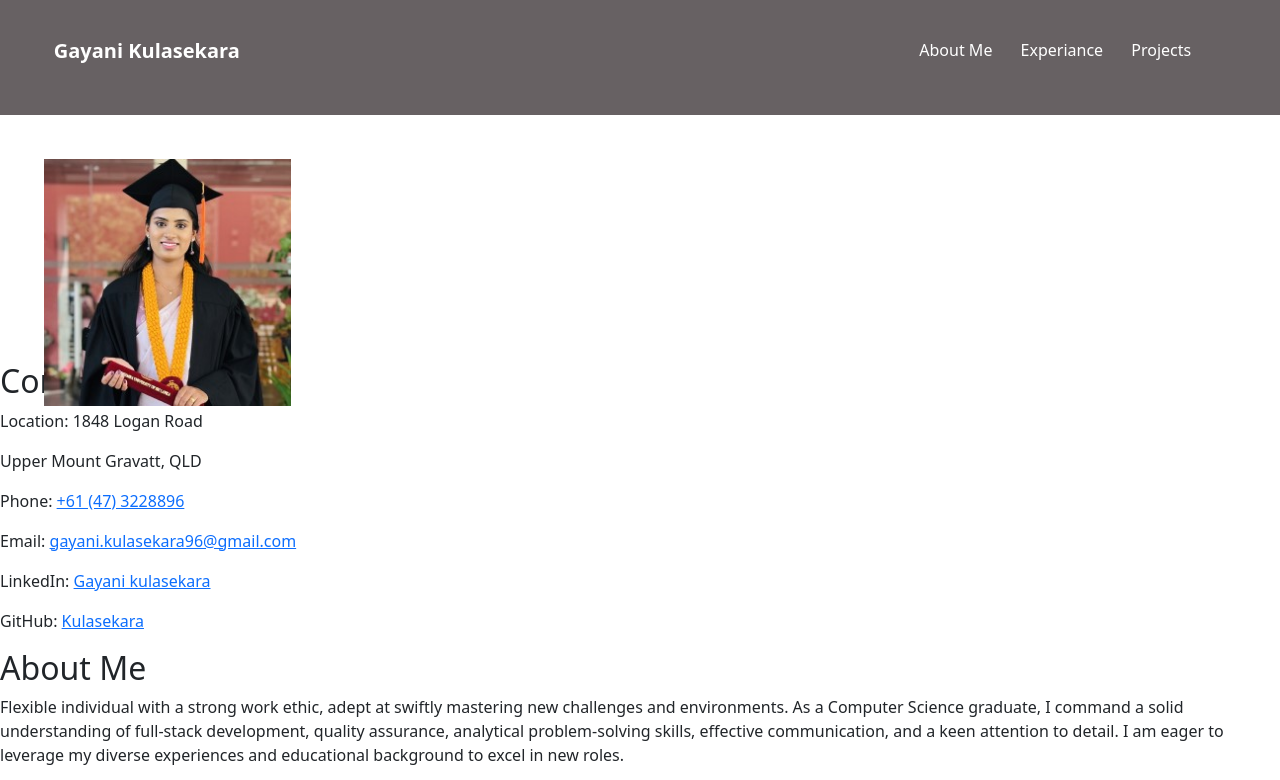
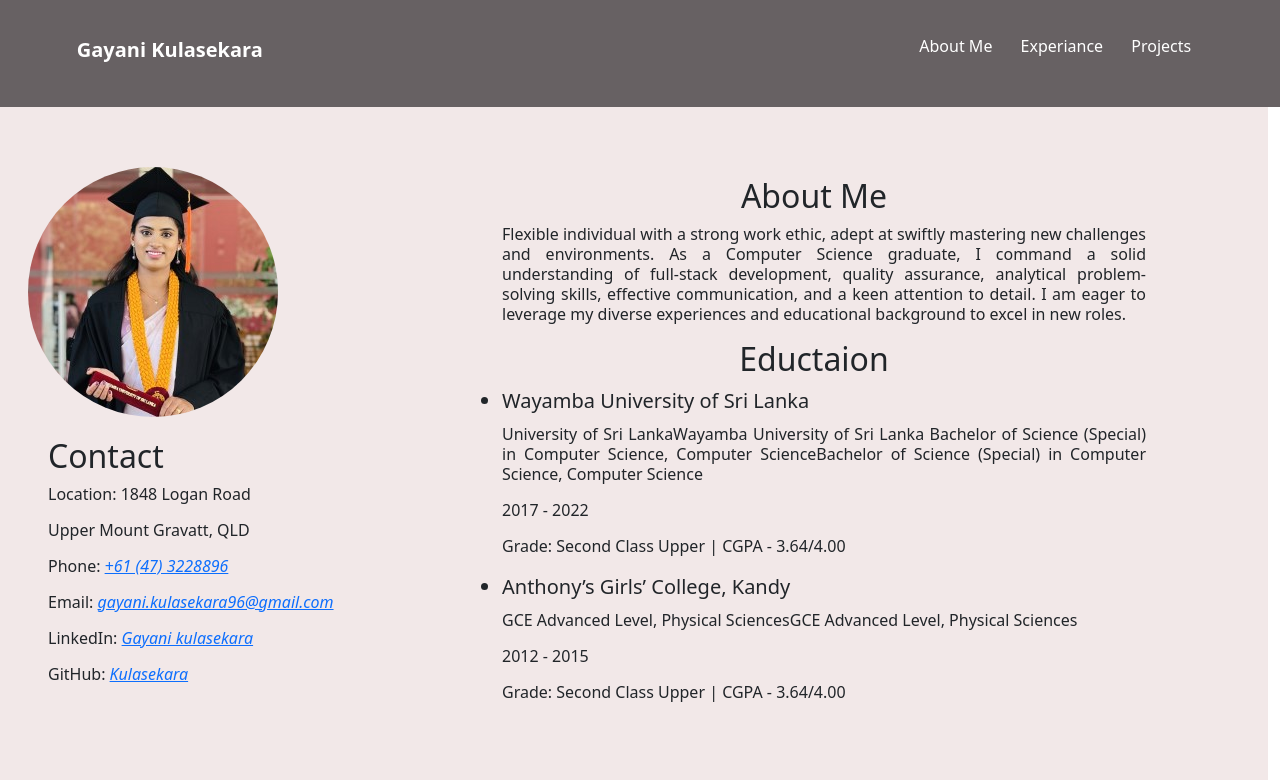
Before and after one commit to Kulasekara/kulasekara.github.io, a plain HTML site: page index.html in a window 1280 px wide. Shown: the top 780 px of the page. Drawn offline with nearby package versions, Linux system fonts and the light colour scheme.

Commit message:
Update style.css

```diff
--- a/style.css
+++ b/style.css
@@ -1,5 +1,6 @@
 .header{
 
+    margin: 0%;
     min-height: 25px;
     width: 100%;
     background-color: rgb(103, 97, 99);
@@ -33,16 +34,59 @@ h1{
     text-decoration: none;
 }
 
-/* Image */
-div img{
-    display:inline-block;
-    transform:translatex(44px) translatey(44px);
-    height:247px;
-   }
+section{
+    background-color:#F2E8E8;
+    margin: 0%;
+    width: 100%;
+}
 
-   /* Heading */
-   .header nav h1{
-    width:272px;
-    min-height:56px;
-    transform:translatex(-23px) translatey(13px);
-   }
+section img{
+    margin: 20px;
+    margin-left: 0%;
+    max-width: 100%;
+     height: auto;
+     border-radius: 50%;
+}
+
+section #contact_details{
+    margin: 20px;
+    padding: 20px;
+    width: 30%;
+}
+
+section #contact_details h2{
+    text-align: left;
+    margin-left: 20px;
+}
+
+section #contact_details p{
+    margin-left: 20px;
+    line-height: 20px;
+    text-align: left;
+}
+
+section #contact_details p a{
+    font-style: italic;
+}
+
+section #about_me{
+    margin: 50px;
+    padding: 20px;
+    width: 55%;
+}
+
+section #about_me h2{
+    text-align: center;
+}
+section #about_me h5{
+    display: list-item;
+    margin-left: 20px;
+    line-height: 30px;
+    text-align: left;
+}
+
+section #about_me p{
+    margin-left: 20px;
+    line-height: 20px;
+    text-align: justify;
+}
```
